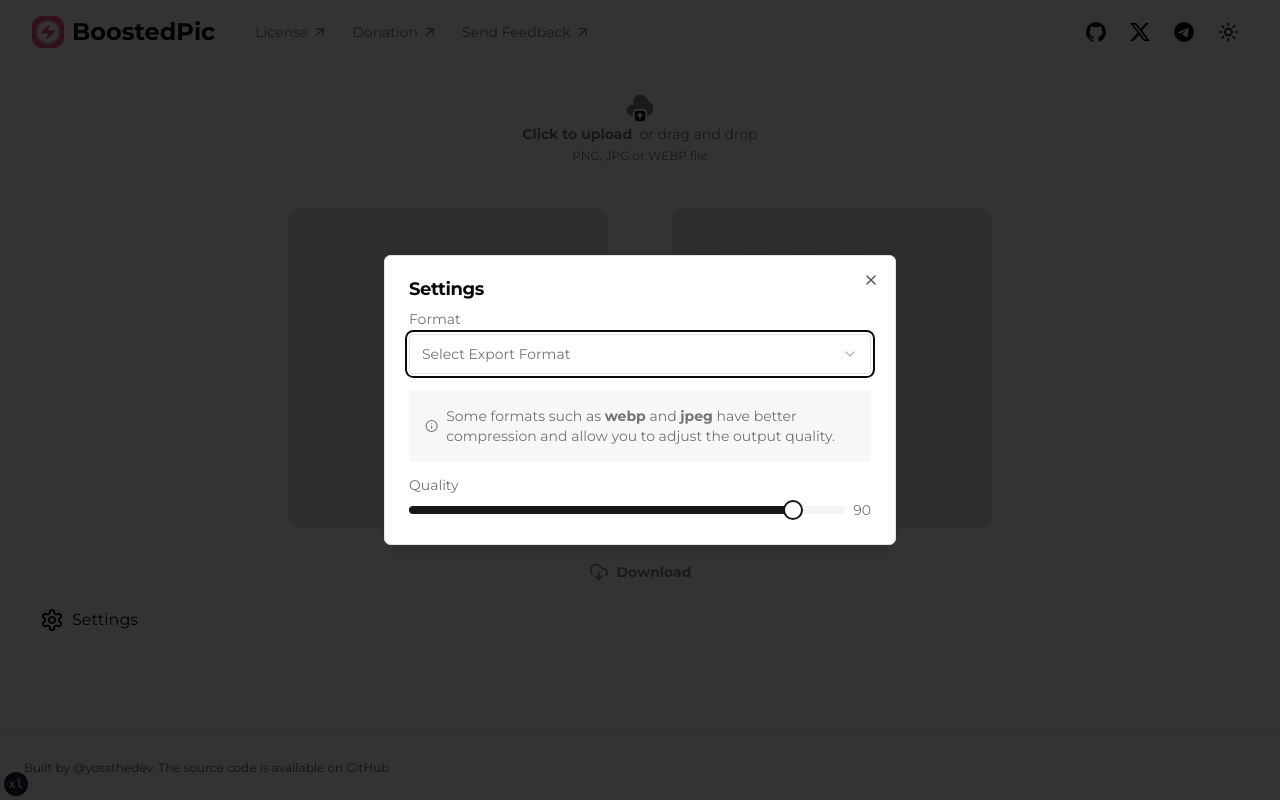
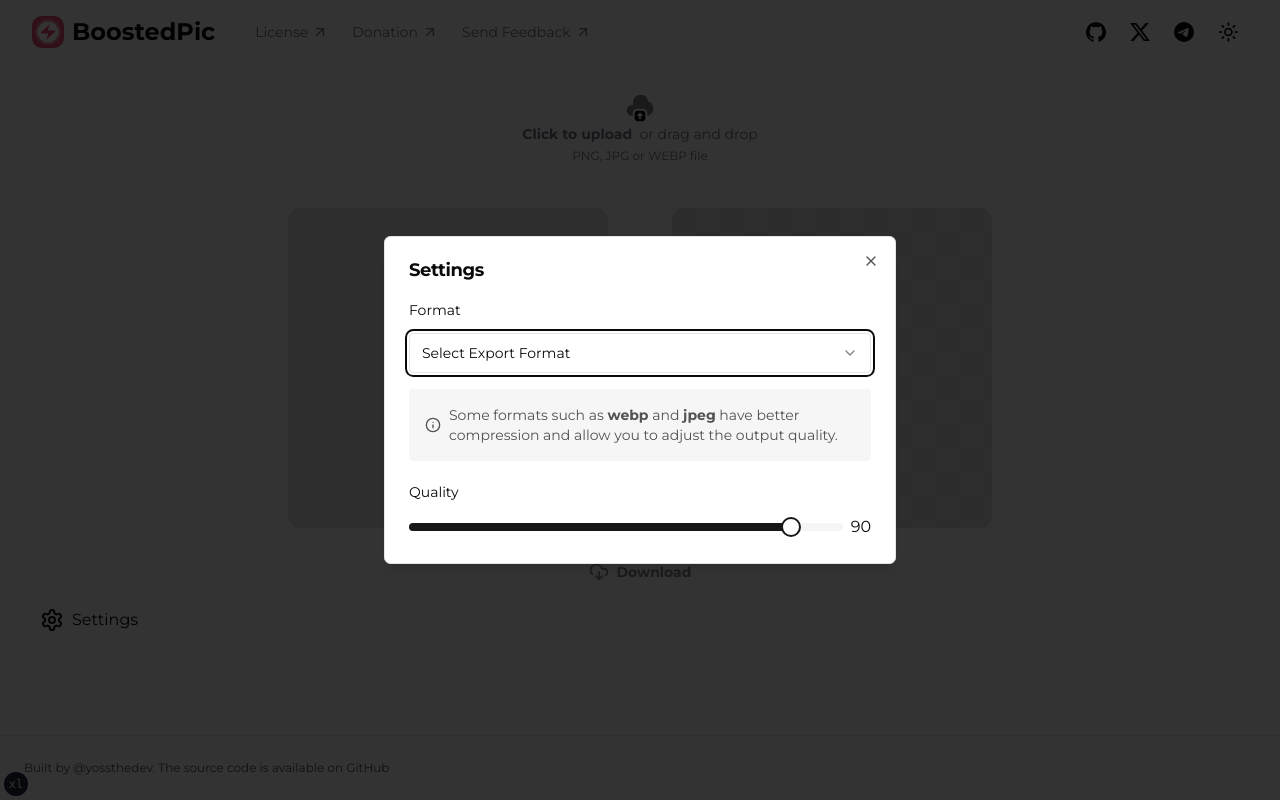
Before and after one commit to yossTheDev/boostedpic, a Next.js app: page / in a window 1280 px wide. Both pictures are taken after a click on the button "Settings". Built offline with nearby package versions, Linux system fonts and the light colour scheme; what @midudev/tailwind-animations would draw is missing.

Commit message:
style: :lipstick: Some UI/UX Improvements

```diff
--- a/components/editor.tsx
+++ b/components/editor.tsx
@@ -256,7 +256,9 @@ export const Editor = () => {
         <DialogContent>
           <DialogHeader>
             <DialogTitle>Settings</DialogTitle>
-            <DialogDescription className="flex flex-col gap-2">
+          </DialogHeader>
+
+          {/* Format */}
           <Label className="mt-2">Format</Label>
           <div className="flex flex-col gap-2">
             <Select onValueChange={(ev) => setFormat(ev)}>
@@ -273,18 +275,18 @@ export const Editor = () => {
               </SelectContent>
             </Select>
 
-                <div className="mt-2 flex items-center gap-2 rounded bg-muted/80 p-4">
-                  <Info></Info>
-                  <p className="">
+            <div className="mt-2 flex items-center gap-2 rounded bg-muted/90 p-4 text-neutral-600 dark:text-neutral-400">
+              <Info className="flex size-4 shrink-0"></Info>
+              <p className="text-sm">
                 Some formats such as <b>webp</b> and <b>jpeg</b> have better
                 compression and allow you to adjust the output quality.
               </p>
             </div>
           </div>
 
+          {/* Quality */}
           {(format === "webp" || format === "jpeg") && (
             <>
-                  {" "}
               <Label className="mt-2">Quality</Label>
               <div className="flex gap-2">
                 <Slider
@@ -298,8 +300,6 @@ export const Editor = () => {
               </div>
             </>
           )}
-            </DialogDescription>
-          </DialogHeader>
         </DialogContent>
       </Dialog>
 
--- a/components/menu-button.tsx
+++ b/components/menu-button.tsx
@@ -68,7 +68,7 @@ export const MenuWithButton: React.FC<MainButtonProps> = ({ items }) => {
                   )
               )}
 
-              <Separator></Separator>
+              <Separator className="mb-60 mt-20"></Separator>
 
               <Link
                 href={siteConfig.links.github}
--- a/components/site-header.tsx
+++ b/components/site-header.tsx
@@ -11,7 +11,7 @@ import { MenuWithButton } from "./menu-button"
 export function SiteHeader() {
   return (
     <header className="sticky top-0 z-40 w-full">
-      <div className="container flex h-16 items-center space-x-4 p-4 backdrop-blur-2xl sm:justify-between sm:space-x-0 md:p-8">
+      <div className="container flex h-16 items-center space-x-4 bg-background/80 p-4 backdrop-blur-2xl sm:justify-between sm:space-x-0 md:p-8">
         <MainNav items={siteConfig.mainNav} />
         <div className="flex flex-1 items-center justify-end space-x-4">
           <nav className="hidden items-center space-x-1 md:flex">
```
Lines whose indentation alone changed are shown as unchanged.
